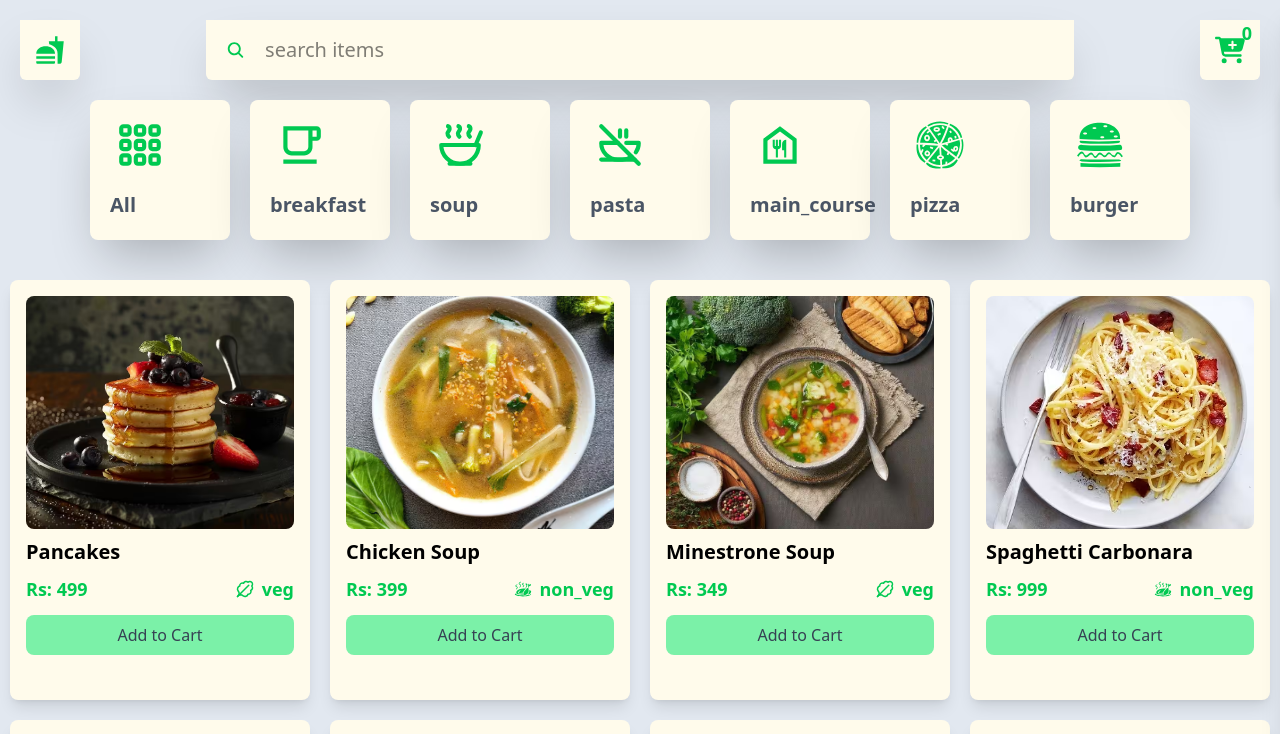
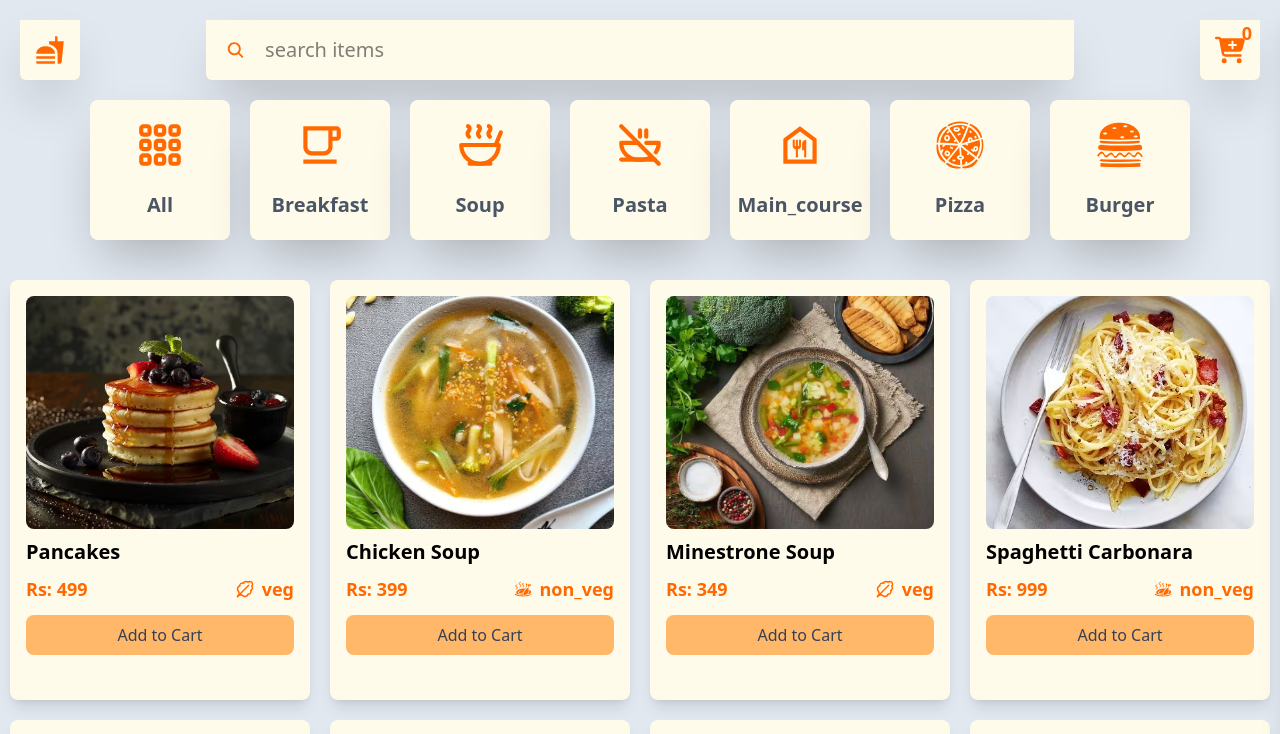
Before and after one commit to usamaahmad120/food-delivery-project, a React (Vite) app: page / in a window 1280 px wide. Shown: the top 734 px of the page. Built offline with nearby package versions, Linux system fonts and the light colour scheme.

Commit message:
Add cart count to navbar using Redux

```diff
--- a/package.json
+++ b/package.json
@@ -10,10 +10,12 @@
     "preview": "vite preview"
   },
   "dependencies": {
+    "@reduxjs/toolkit": "^2.8.2",
     "@tailwindcss/vite": "^4.1.10",
     "react": "^19.1.0",
     "react-dom": "^19.1.0",
     "react-icons": "^5.5.0",
+    "react-redux": "^9.2.0",
     "tailwindcss": "^4.1.10"
   },
   "devDependencies": {
--- a/src/Categories.jsx
+++ b/src/Categories.jsx
@@ -10,37 +10,37 @@ const  Categories =[
   {
     id : 1,
     name : "All",
-    icone: <TiThSmallOutline className="w-[60px] h-[60px] text-green-500"/>
+    icone: <TiThSmallOutline className="w-[60px] h-[60px] text-orange-500"/>
   },
   {
     id : 2,
-    name : "breakfast",
-    icone: <MdOutlineFreeBreakfast className="w-[60px] h-[60px] text-green-500" />
+    name : "Breakfast",
+    icone: <MdOutlineFreeBreakfast className="w-[60px] h-[60px] text-orange-500" />
   },
   {
     id : 3,
-    name : "soup",
-    icone: <LuSoup  className="w-[60px] h-[60px] text-green-500"/>
+    name : "Soup",
+    icone: <LuSoup  className="w-[60px] h-[60px] text-orange-500"/>
   },
   {
     id : 4,
-    name : "pasta",
-    icone: <TbSoupOff className="w-[60px] h-[60px] text-green-500" />
+    name : "Pasta",
+    icone: <TbSoupOff className="w-[60px] h-[60px] text-orange-500" />
   },
   {
     id : 5,
-    name : "main_course",
-    icone: <MdOutlineFoodBank className="w-[60px] h-[60px] text-green-500"/>
+    name : "Main_course",
+    icone: <MdOutlineFoodBank className="w-[60px] h-[60px] text-orange-500"/>
   },
   {
     id : 6,
-    name : "pizza",
-    icone: <GiFullPizza className="w-[60px] h-[60px] text-green-500"/>
+    name : "Pizza",
+    icone: <GiFullPizza className="w-[60px] h-[60px] text-orange-500"/>
   },
   {
     id : 7,
-    name : "burger",
-    icone: <GiHamburger  className="w-[60px] h-[60px] text-green-500"/>
+    name : "Burger",
+    icone: <GiHamburger  className="w-[60px] h-[60px] text-orange-500"/>
   },
 ]
 export default Categories;
--- a/src/components/Card2.jsx
+++ b/src/components/Card2.jsx
@@ -1,33 +1,67 @@
-import React from 'react'
-import image1 from '../assets/image1.avif'
+import React from 'react';
+import { useDispatch, useSelector } from 'react-redux';
 import { RiDeleteBin6Fill } from "react-icons/ri";
+import { addToCart, } from '../feature/CartSlice';
 
 function Card2() {
+  const cartItems = useSelector((state) => state.cart.items);
+  const dispatch = useDispatch();
+
   return (
-    <div className='w-full h-[120px] shadow-lg flex justify-between'>
+    <div className='w-full space-y-4 p-3'>
+      {cartItems.length === 0 ? (
+        <p className='text-center text-gray-400'>Cart is empty</p>
+      ) : (
+        cartItems.map(item => (
+          <div key={item.id} className='w-full h-[120px] shadow-lg flex justify-between'>
+            {/* Left: Image and name */}
             <div className='w-[60%] h-full p-2 flex gap-5'>
               <div className='w-[50%] h-full overflow-hidden rounded-lg'>
-          <img src={image1} alt="" />
+                <img src={item.image} alt={item.name} className='w-full h-full object-cover' />
               </div>
               <div className='w-[40%] h-full flex flex-col gap-5'>
                 <div className='text-lg text-gray-600 font-semibold'>
-            Pancakes
+                  {item.name}
                 </div>
-          <div className='w-[110px] h-[50px] flex rounded-lg overflow-hidden shadow-lg border-2 border-green-400 text-green-400 font-bold'>
-            <button className='w-[40px] h-full bg-white cursor-pointer flex justify-center items-center hover:bg-gray-200'> - </button>
-            <span className='w-[40px] h-full bg-slate-300 flex justify-center items-center'>1</span>
-            <button className='w-[40px] h-full bg-white cursor-pointer flex justify-center items-center hover:bg-gray-200'> + </button>
+
+                {/* Quantity control */}
+                <div className='w-[110px] h-[50px] flex rounded-lg overflow-hidden shadow-lg border-2 border-orange-400 text-orange-400 font-bold'>
+                  <button
+                    className='w-[40px] h-full bg-white cursor-pointer flex justify-center items-center hover:bg-orange-200'
+                    onClick={() => dispatch(decreaseQuantity(item.id))}
+                  >
+                    -
+                  </button>
+                  <span className='w-[40px] h-full bg-slate-300 flex justify-center items-center'>
+                    {item.quantity}
+                  </span>
+                  <button
+                    className='w-[40px] h-full bg-white cursor-pointer flex justify-center items-center hover:bg-orange-200'
+                    onClick={() => dispatch(addToCart(item))}
+                  >
+                    +
+                  </button>
                 </div>
               </div>
             </div>
 
+            {/* Right: Price and delete */}
             <div className='flex flex-col justify-start items-end gap-6 mr-2'>
-        <span className='text-lg font-semibold text-green-400'>Rs : 499</span>
-        <span className='text-lg font-bold text-red-400 text-[25px] cursor-pointer hover:text-gray-200'><RiDeleteBin6Fill /></span>
+              <span className='text-lg font-semibold text-orange-400'>
+                Rs : {item.price * item.quantity}
+              </span>
+              <span
+                className='text-lg font-bold text-red-400 text-[25px] cursor-pointer hover:text-gray-200'
+                onClick={() => dispatch(removeFromCart(item.id))}
+              >
+                <RiDeleteBin6Fill />
+              </span>
             </div>
-
           </div>
-  )
+        ))
+      )}
+    </div>
+  );
 }
 
-export default Card2
+export default Card2;
--- a/src/components/Cards.jsx
+++ b/src/components/Cards.jsx
@@ -1,7 +1,21 @@
 import React from 'react';
 import { LuLeafyGreen } from "react-icons/lu";
 import { GiChickenOven } from "react-icons/gi";
+import { useDispatch } from 'react-redux';
+import { addToCart } from '../feature/CartSlice';
+
 function Cards({ name, image, id, price, type }) {
+  const dispatch = useDispatch();
+
+  const handleAddToCart = () => {
+    dispatch(addToCart({
+      id,
+      name,
+      image,
+      price,
+      type,
+    }));
+  };
 
   return (
     <div className='w-[300px] h-[420px] bg-amber-50 p-4 shadow-lg rounded-lg hover:border-3 border-green-300'>
@@ -12,16 +26,19 @@ function Cards({ name, image, id, price, type }) {
       <div className='font-bold text-[20px] mt-2'>{name}</div>
 
       <div className='flex justify-between items-center mt-2'>
-        <div className='text-lg font-bold text-green-500'>
+        <div className='text-lg font-bold text-orange-500'>
           Rs: {price}
         </div>
-        <div className='flex items-center gap-2 text-green-500 text-lg font-semibold'>
-          {type==="veg"?<LuLeafyGreen/> : <GiChickenOven /> }
-           <span>{type}</span>
+        <div className='flex items-center gap-2 text-orange-500 text-lg font-semibold'>
+          {type === "veg" ? <LuLeafyGreen /> : <GiChickenOven />}
+          <span>{type}</span>
         </div>
       </div>
 
-      <button className='w-full p-2 rounded-lg bg-green-300 mt-3 hover:bg-green-400 transition-all text-gray-700'>
+      <button
+        className='w-full p-2 rounded-lg bg-orange-300 mt-3 hover:bg-orange-400 transition-all text-gray-700'
+        onClick={handleAddToCart}
+      >
         Add to Cart
       </button>
     </div>
--- a/src/components/Nav.jsx
+++ b/src/components/Nav.jsx
@@ -4,9 +4,16 @@ import { IoSearch } from "react-icons/io5";
 import { FaCartPlus } from "react-icons/fa6";
 import { dataContext } from '../usecontext/UseContext';
 import { food_items } from '../food';
+import { useSelector } from 'react-redux'; // ✅ Redux hook
 
 function Nav() {
-  const { input, setInput, setCate,showCart,setShowCart } = useContext(dataContext);
+  const { input, setInput, setCate, showCart, setShowCart } = useContext(dataContext);
+
+  // ✅ Get cart items from Redux
+  const cartItems = useSelector((state) => state.cart.items);
+
+  // ✅ Calculate total quantity
+  const totalQuantity = cartItems.reduce((acc, item) => acc + item.quantity, 0);
 
   useEffect(() => {
     const filteredItems = food_items.filter(item =>
@@ -16,16 +23,18 @@ function Nav() {
   }, [input]);
 
   return (
-    <div className='w-full h-[100px] flex justify-between items-center px-9 md:px-5 '>
+    <div className='w-full h-[100px] flex justify-between items-center px-9 md:px-5'>
+      {/* Logo */}
       <div className='w-[60px] h-[60px] bg-amber-50 flex justify-center items-center rounded-b-md shadow-2xl'>
-        <MdFastfood className='w-[30px] h-[30px] text-green-500' />
+        <MdFastfood className='w-[30px] h-[30px] text-orange-500' />
       </div>
 
+      {/* Search */}
       <form
         className='w-[50%] h-[60px] bg-amber-50 flex items-center px-5 gap-5 shadow-2xl rounded-b-md md:w-[70%]'
         onSubmit={(e) => e.preventDefault()}
       >
-        <IoSearch className='w-[20px] h-[20px] text-green-500' />
+        <IoSearch className='w-[20px] h-[20px] text-orange-500' />
         <input
           type="text"
           placeholder='search items'
@@ -35,9 +44,15 @@ function Nav() {
         />
       </form>
 
-      <div className='w-[60px] h-[60px] bg-amber-50 flex justify-center items-center rounded-b-md shadow-2xl relative cursor-pointer' onClick={()=> setShowCart(true)}>
-        <span className='absolute top-0 right-2 font-bold text-green-500 text-[18px]'>0</span>
-        <FaCartPlus className='w-[30px] h-[30px] text-green-500' />
+      {/* Cart */}
+      <div
+        className='w-[60px] h-[60px] bg-amber-50 flex justify-center items-center rounded-b-md shadow-2xl relative cursor-pointer'
+        onClick={() => setShowCart(true)}
+      >
+        <span className='absolute top-0 right-2 font-bold text-orange-500 text-[18px]'>
+          {totalQuantity}
+        </span>
+        <FaCartPlus className='w-[30px] h-[30px] text-orange-500' />
       </div>
     </div>
   );
--- /dev/null
+++ b/src/feature/CartSlice.jsx
@@ -0,0 +1,22 @@
+import { createSlice } from '@reduxjs/toolkit';
+const cartSlice = createSlice({
+  name: "cart",
+  initialState: {
+    items: [],
+  },
+  reducers: {
+    addToCart: (state, action) => {
+      const existingItem = state.items.find(
+        (item) => item.id === action.payload.id
+      );
+      if (existingItem) {
+        existingItem.quantity += 1;
+      } else {
+        state.items.push({ ...action.payload, quantity: 1 });
+      }
+    },
+  },
+});
+
+export const { addToCart } = cartSlice.actions;
+export default cartSlice.reducer;
--- a/src/main.jsx
+++ b/src/main.jsx
@@ -1,15 +1,16 @@
-import React from 'react'
-import { StrictMode } from 'react'
-import { createRoot } from 'react-dom/client'
-import './index.css'
-import App from './App.jsx'
-import UseContext from './usecontext/UseContext.jsx'
+import React from "react";
+import { StrictMode } from "react";
+import { createRoot } from "react-dom/client";
+import "./index.css";
+import App from "./App.jsx";
+import UseContext from "./usecontext/UseContext.jsx";
+import { Provider } from "react-redux";
+import { store } from "./redux/Store.js";
 
-
-createRoot(document.getElementById('root')).render(
-  <UseContext>
-     <App />
-  </UseContext>
-
-
-)
+createRoot(document.getElementById("root")).render(
+  <Provider store={store}>
+    <UseContext>
+      <App />
+    </UseContext>
+  </Provider>
+);
--- a/src/pages/Home.jsx
+++ b/src/pages/Home.jsx
@@ -34,7 +34,8 @@ function Home() {
           {Categories.map((items, index) => (
             <div
               key={items.name}
-              className="bg-amber-50 w-[140px] h-[140px] flex flex-col gap-5 p-5 justify-start font-semibold text-[20px] shadow-2xl text-gray-600 rounded-lg hover:bg-green-200 cursor-pointer transition-all duration-200"
+              className="bg-amber-50 w-[140px] h-[140px] flex flex-col gap-5 p-5 justify-center items-center text-center font-semibold text-[20px] shadow-2xl text-gray-600 rounded-lg hover:bg-orange-200 cursor-pointer transition-all duration-200"
+
               onClick={() => filterCategory(items.name)}
             >
               {items.icone}
@@ -59,8 +60,8 @@ function Home() {
           ))}
         <div className={` w-full md:w-[40vw] h-[100%] bg-white top-0 right-0 fixed shadow-xl transition-all duration-700 ${showCart?"translate-0" : "translate-x-full"}`}>
         <header className="w-[100%] flex justify-between p-6">
-          <span className="font-semibold text-[18px] text-green-400">Food Items</span>
-          <span className="w-[30px] h-[30px] text-green-400 text-[20px] font-semibold cursor-pointer hover:text-gray-600" onClick={()=> setShowCart(false)}><RxCross2 /></span>
+          <span className="font-semibold text-[18px] text-orange-500">Food Items</span>
+          <span className="w-[30px] h-[30px] text-orange-500 text-[20px] font-semibold cursor-pointer hover:text-gray-600" onClick={()=> setShowCart(false)}><RxCross2 /></span>
         </header>
         <Card2/>
       </div>
--- /dev/null
+++ b/src/redux/Store.js
@@ -0,0 +1,9 @@
+// src/redux/Store.js
+import { configureStore } from '@reduxjs/toolkit';
+import cartReducer from '../feature/CartSlice';
+
+export const store = configureStore({
+  reducer: {
+    cart: cartReducer,
+  },
+});
```
Also changed, not shown: 1 other file (tests, documents, lock files or other folders). Lines whose indentation alone changed are shown as unchanged.
